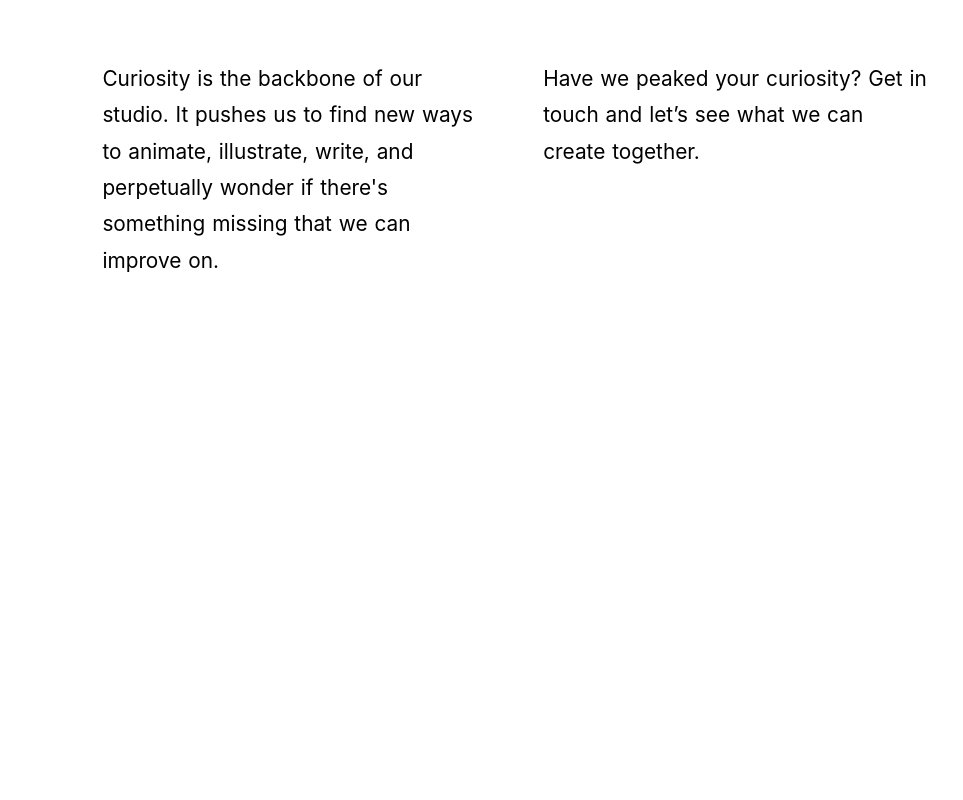
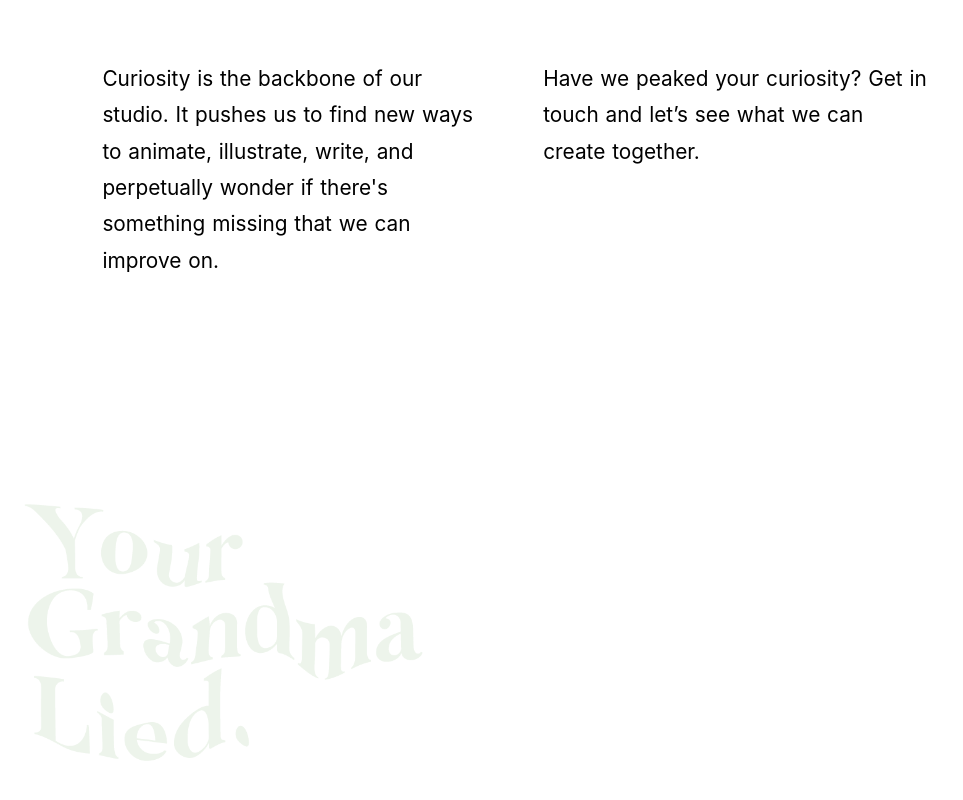
Before and after one commit to grandma-lied/temporary-site, a Nuxt app: page / in a window 1280 px wide. Shown: the part 968-1768 px from the top of the page, without its empty margins (0-963 px from the left). Before the commit the page ends 1439 px from the top, so only its background shows below. Built offline with nearby package versions, Linux system fonts and the light colour scheme.

Commit message:
Cool almost done yay hey

```diff
--- a/components/AppLogo.vue
+++ b/components/AppLogo.vue
@@ -4,7 +4,7 @@
       Your grandmother ever tell you <br>
       “Curiosity killed the cat?” <br>
       We have some disturbing news: <br>
-      <img src="~/assets/img/logo.png" alt="Your Grandma Lied logo" class="logo-image"> <br>
+      <img src="~/assets/img/top-logo.png" alt="Your Grandma Lied" class="logo-image"> <br>
       Even if she didn’t, we’re not cats. <br>
       (Either way, sorry you had to find out like this.)
     </p>
--- a/pages/index.vue
+++ b/pages/index.vue
@@ -9,6 +9,10 @@
 
       <p class="2">Have we peaked your curiosity? Get in touch and let’s see what we can create together.</p>
     </section>
+
+    <footer>
+        <img src="~/assets/img/top-logo.png" alt="Your Grandma Lied logo" class="logo-image">
+    </footer>
   </div>
 </template>
 
@@ -67,5 +71,8 @@ body {
 
 .1 { grid-area: 1; }
 
-
+.footer {
+  display: flex;
+  justify-content: center;
+}
 </style>
```
Also changed, not shown: assets/img/top-logo.png (renamed from assets/img/logo.png).
